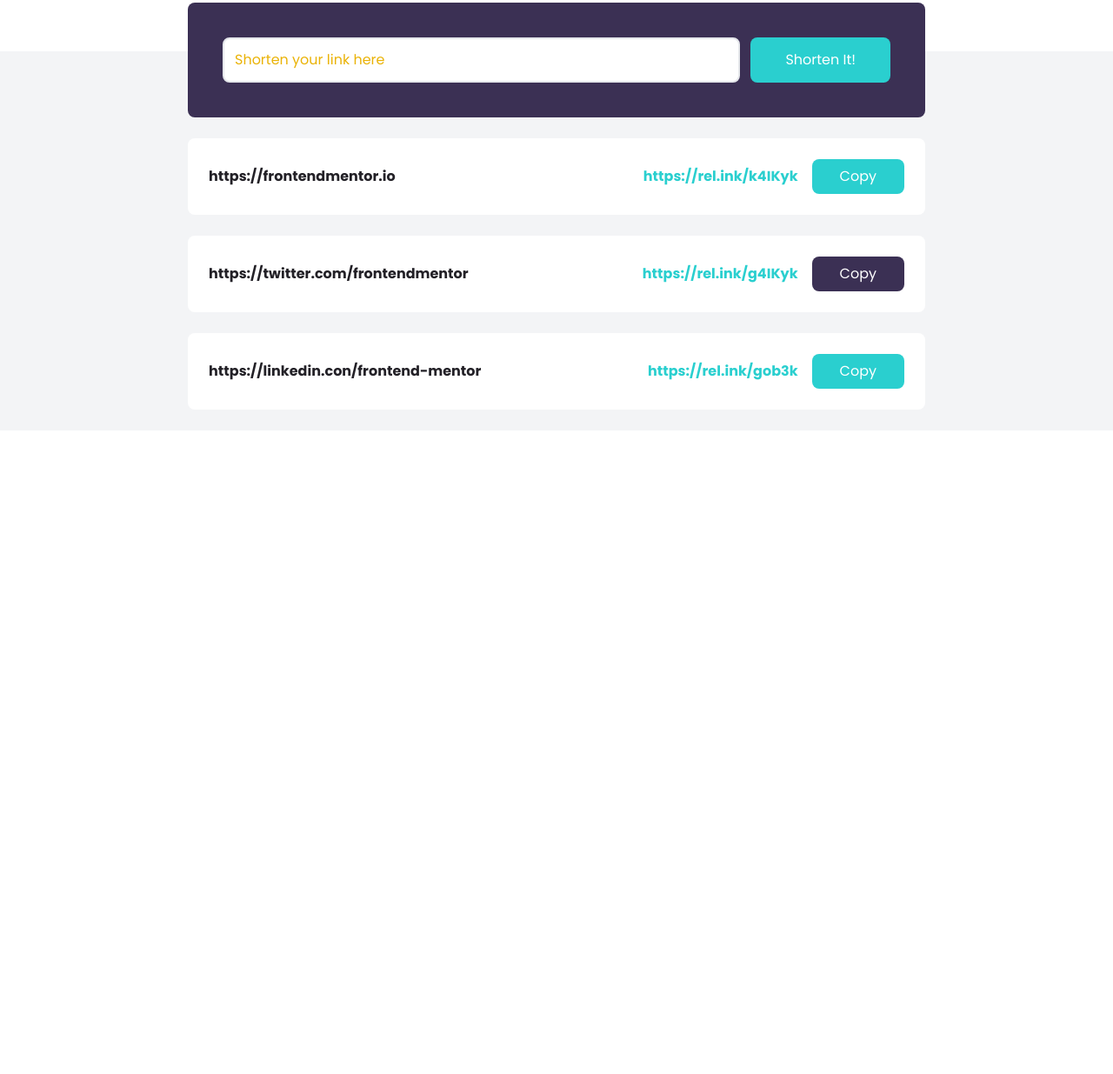
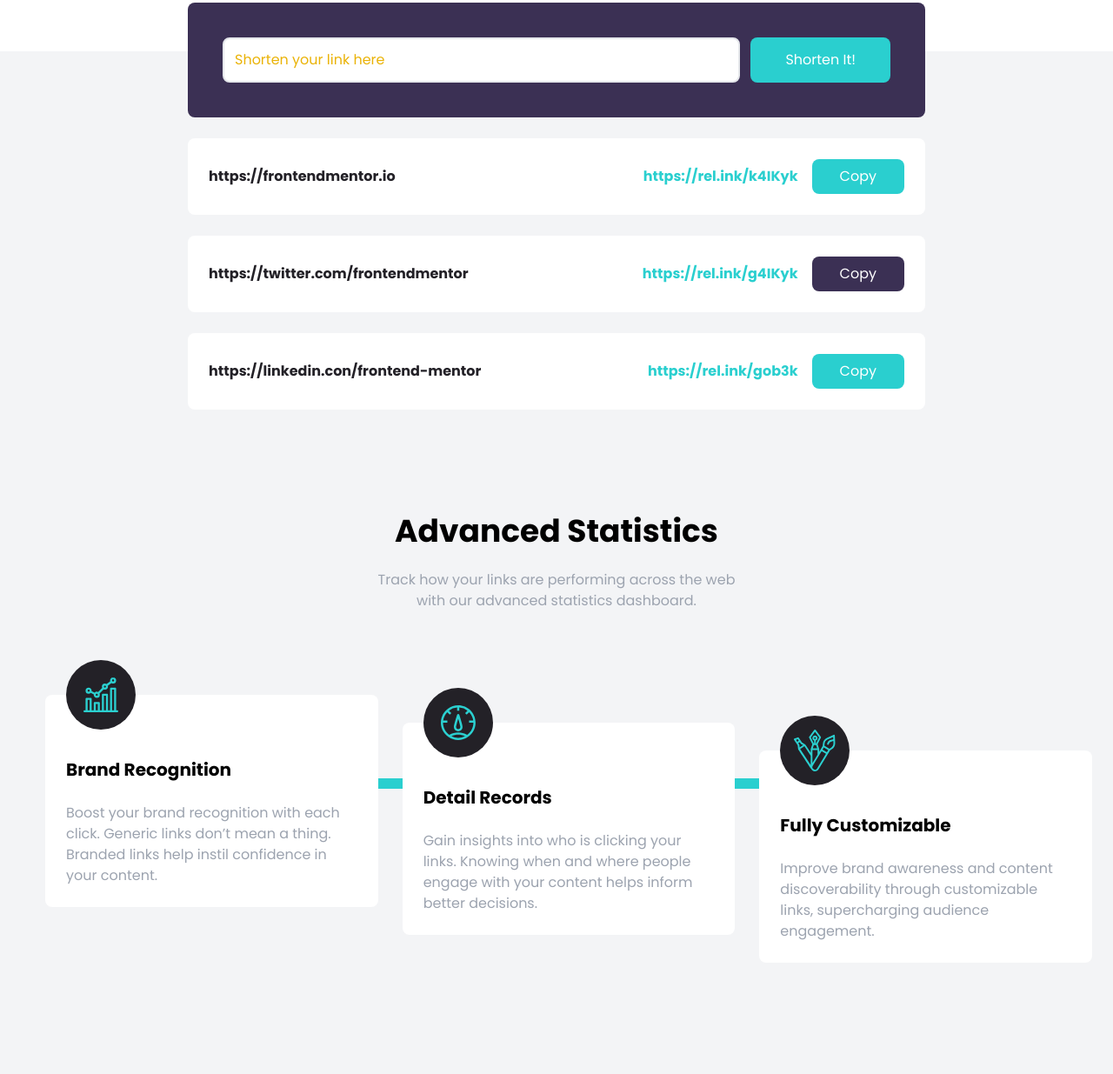
Before and after one commit to haint/shortly, a website: page index.html in a window 1280 px wide. Shown: the part 685-1920 px from the top of the page at 87% size. Before the commit the page ends 1180 px from the top, so only its background shows below. Drawn offline with Linux system fonts and the light colour scheme; a web font is replaced by a local one.

Commit message:
Feature Boxes

```diff
--- a/index.html
+++ b/index.html
@@ -131,5 +131,74 @@
       </div>
     </div>
   </section>
+
+  <!-- Stats Section -->
+  <section id="stats" class="py-24 bg-gray-100">
+    <div class="container mx-auto px-3">
+      <h2 class="text-4xl mb-6 font-bold text-center">
+        Advanced Statistics
+      </h2>
+      <p class="max-w-xs mx-auto text-center text-gray-400 md:max-w-md">
+        Track how your links are performing across the web with our advanced statistics dashboard.
+      </p>
+    </div>
+  </section>
+
+  <!-- Feature Box Section -->
+  <section id="features" class="pb-32 bg-gray-100">
+    <div class="relative container flex flex-col items-start px-6 mx-auto md:flex-row md:space-x-7">
+      <!-- Horizontal Line -->
+      <div class="hidden absolute top-24 w-10/12 left-16 h-3 bg-cyan md:block"></div>
+      <!-- Vertical Line -->
+      <div class="absolute w-2 left-1/2 h-full -ml-1 bg-cyan md:hidden"></div>
+      <!-- Box 1 -->
+      <div class="relative flex flex-col p-6 space-y-6 bg-white rounded-lg md:w-1/3">
+        <!-- Image Position -->
+        <div class="absolute -ml-10 left-1/2 -top-10 md:left-16">
+          <div class="flex items-center justify-center w-20 h-20 p-4 rounded-full bg-veryDarkViolet">
+            <img src="images/icon-brand-recognition.svg" alt=""/>
+          </div>
+        </div>
+        <h5 class="pt-6 text-xl font-bold text-center capitalize md:text-left">
+          Brand Recognition
+        </h5>
+        <p class="text-center text-gray-400 md:text-left">
+          Boost your brand recognition with each click. Generic links don’t mean a thing. Branded links help instil confidence in your content.
+        </p>
+      </div>
+
+      <!-- Box 2 -->
+      <div class="relative flex flex-col mt-24 p-6 space-y-6 bg-white rounded-lg md:mt-8 md:w-1/3">
+        <!-- Image Position -->
+        <div class="absolute -ml-10 left-1/2 -top-10 md:left-16">
+          <div class="flex items-center justify-center w-20 h-20 p-4 rounded-full bg-veryDarkViolet">
+            <img src="images/icon-detailed-records.svg" alt=""/>
+          </div>
+        </div>
+        <h5 class="pt-6 text-xl font-bold text-center capitalize md:text-left">
+          Detail Records
+        </h5>
+        <p class="text-center text-gray-400 md:text-left">
+          Gain insights into who is clicking your links. Knowing when and where people engage with your content helps inform better decisions.
+        </p>
+      </div>
+
+      <!-- Box 3 -->
+      <div class="relative flex flex-col mt-24 p-6 space-y-6 bg-white rounded-lg md:mt-16 md:w-1/3">
+        <!-- Image Position -->
+        <div class="absolute -ml-10 left-1/2 -top-10 md:left-16">
+          <div class="flex items-center justify-center w-20 h-20 p-4 rounded-full bg-veryDarkViolet">
+            <img src="images/icon-fully-customizable.svg" alt=""/>
+          </div>
+        </div>
+        <h5 class="pt-6 text-xl font-bold text-center capitalize md:text-left">
+          Fully Customizable
+        </h5>
+        <p class="text-center text-gray-400 md:text-left">
+          Improve brand awareness and content discoverability through customizable links, supercharging audience engagement.
+        </p>
+      </div>
+    </div>
+  </section>
 </body>
 </html>
```
Also changed, not shown: css/style.css.
